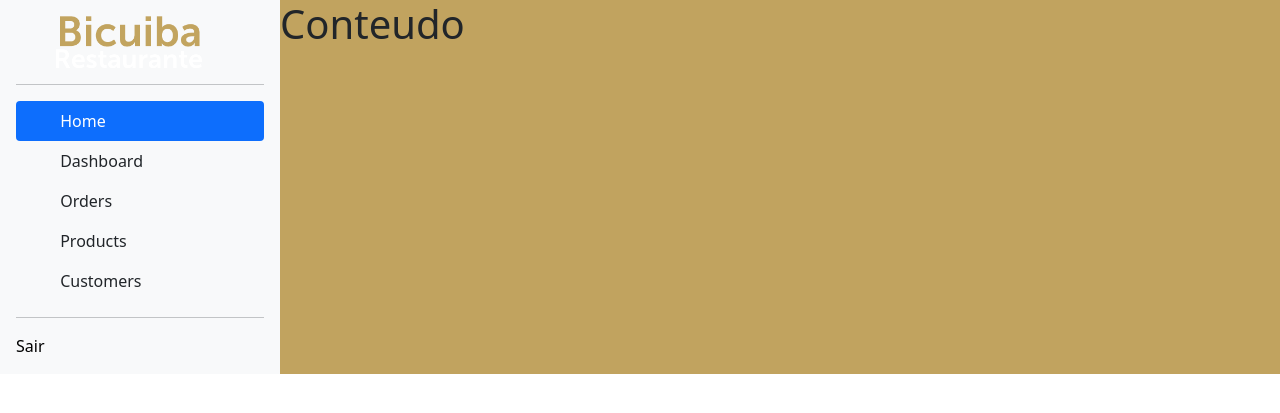
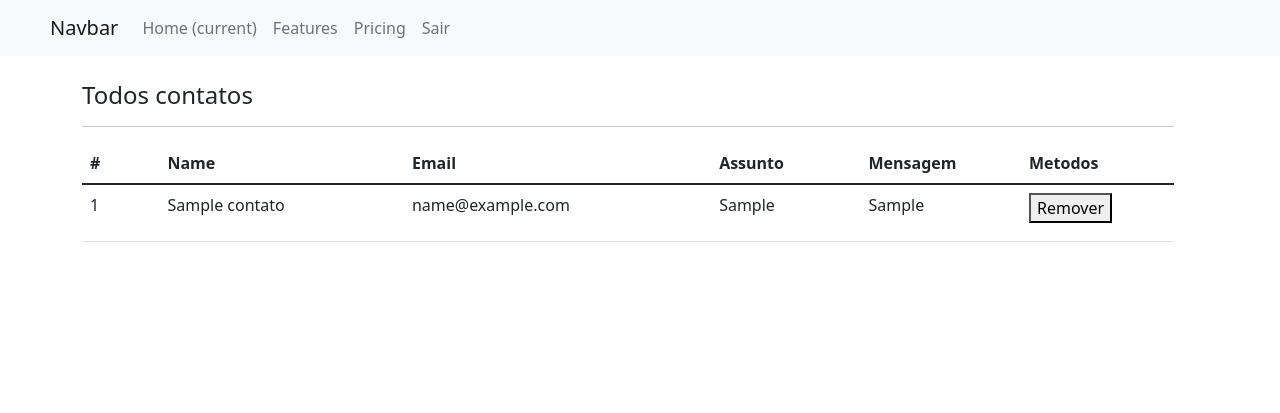
Before and after one commit to cpdrenato/ProjetoRestaurante, a PHP site: page /restaurante/adm.php in a window 1280 px wide. Shown: the top 413 px of the page. Run offline with PHP 8.4, Linux system fonts and the light colour scheme; the visitor is signed in with stand-in values (Sample User, id 1); tables that the repository leaves empty or names only in its code hold one stand-in row (values such as "Sample post"); some libraries are stand-ins or nearby versions.

Commit message:
method delete

```diff
--- a/MarkUps-SpicyX/SpicyX/adm.php
+++ b/MarkUps-SpicyX/SpicyX/adm.php
@@ -1,5 +1,7 @@
 <?
 require_once "validador_acesso.php";
+$acao = 'recuperar';
+require 'controller.php';
 ?>
 <!doctype html>
 <html lang="en">
@@ -36,7 +38,23 @@ require_once "validador_acesso.php";
                 font-size: 3.5rem;
             }
         }
+
+        #mensagem {
+            max-width: 15ch;
+            overflow: hidden;
+            text-overflow: ellipsis;
+            white-space: nowrap;
+        }
+
+        p {
+            margin-right: 25px;
+        }
     </style>
+    <script>
+        function remover(id) {
+            location.href = 'adm.php?acao=remover&id=' + id;
+        }
+    </script>
 
 
     <!-- Custom styles for this template -->
@@ -44,66 +62,76 @@ require_once "validador_acesso.php";
 </head>
 
 <body>
-
-    <main style="background-color: #c1a35f;">
-        <div class="d-flex flex-column flex-shrink-0 p-3 bg-light" style="width: 280px; background-color: #c1a35f; ">
-            <a href="/" class="d-flex align-items-center mb-3 mb-md-0 me-md-auto link-dark text-decoration-none">
-                <svg class="bi me-2" width="40" height="32">
-                    <use xlink:href="#bootstrap" />
-                </svg>
-                <span class="fs-4">
-                    <img src="./assets/img/logo.png" width="70%" alt="">
-                </span>
-            </a>
-            <hr>
-            <ul class="nav nav-pills flex-column mb-auto">
+    <nav class="navbar navbar-expand-lg navbar-light bg-light">
+        <a class="navbar-brand" href="#" style="margin-left: 50px;">Navbar</a>
+        <button class="navbar-toggler" type="button" data-toggle="collapse" data-target="#navbarNav" aria-controls="navbarNav" aria-expanded="false" aria-label="Toggle navigation">
+            <span class="navbar-toggler-icon"></span>
+        </button>
+        <div class="collapse navbar-collapse" id="navbarNav">
+            <ul class="navbar-nav">
+                <li class="nav-item active">
+                    <a class="nav-link" href="#">Home <span class="sr-only">(current)</span></a>
+                </li>
                 <li class="nav-item">
-                    <a href="#" class="nav-link active" aria-current="page">
-                        <svg class="bi me-2" width="16" height="16">
-                            <use xlink:href="#home" />
-                        </svg>
-                        Home
-                    </a>
+                    <a class="nav-link" href="#">Features</a>
                 </li>
-                <li>
-                    <a href="#" class="nav-link link-dark">
-                        <svg class="bi me-2" width="16" height="16">
-                            <use xlink:href="#speedometer2" />
-                        </svg>
-                        Dashboard
-                    </a>
+                <li class="nav-item">
+                    <a class="nav-link" href="#">Pricing</a>
                 </li>
-                <li>
-                    <a href="#" class="nav-link link-dark">
-                        <svg class="bi me-2" width="16" height="16">
-                            <use xlink:href="#table" />
-                        </svg>
-                        Orders
-                    </a>
-                </li>
-                <li>
-                    <a href="#" class="nav-link link-dark">
-                        <svg class="bi me-2" width="16" height="16">
-                            <use xlink:href="#grid" />
-                        </svg>
-                        Products
-                    </a>
-                </li>
-                <li>
-                    <a href="#" class="nav-link link-dark">
-                        <svg class="bi me-2" width="16" height="16">
-                            <use xlink:href="#people-circle" />
-                        </svg>
-                        Customers
-                    </a>
+                <li class="nav-item">
+                    <a class="nav-link" href="logoff.php">Sair</a>
                 </li>
             </ul>
-            <hr>
-            <div class="float-right">
-                <a style="text-decoration: none; color: black;" href="logoff.php">Sair</a>
+        </div>
+    </nav>
+    <main>
+        <div class="container" style="margin-top: 25px;">
+            <div class="row">
+                <div class="row">
+                    <div class="col">
+                        <h4>Todos contatos</h4>
+                        <hr />
+                        <table class="table">
+                            <thead>
+                                <tr>
+                                    <th scope="col">#</th>
+                                    <th scope="col">Name</th>
+                                    <th scope="col">Email</th>
+                                    <th scope="col">Assunto</th>
+                                    <th scope="col">Mensagem</th>
+                                    <th scope="col">Metodos</th>
+                                </tr>
+                            </thead>
+                            <tbody>
+                                <? foreach ($contatos as $indice => $contato) { ?>
+                                    <tr id="contato_<?= $contato->id ?>">
+                                        <td>
+                                            <p><?= $contato->id ?></p>
+                                        </td>
+                                        <td>
+                                            <p><?= $contato->name ?></p>
+                                        </td>
+                                        <td>
+                                            <p><?= $contato->email ?></p>
+                                        </td>
+                                        <td>
+                                            <p><?= $contato->assunto ?></p>
+                                        </td>
+                                        <td>
+                                            <p id="mensagem"><?= $contato->mensagem ?></p>
+                                        </td>
+                                        <td>
+                                            <button onclick="remover(<?= $contato-> id ?>)">Remover</button>
+                                            <!-- <i class="fas fa-trash-alt fa-lg text-danger" onclick="remover(<?= $contato->id ?>)">Ola</i> -->
+                                        </td>
+                                    </tr>
+                                <? } ?>
+                            </tbody>
+                        </table>
+                    </div>
+                </div>
             </div>
         </div>
-        <h1>Conteudo</h1>
     </main>
 
 
--- a/MarkUps-SpicyX/SpicyX/controller.php
+++ b/MarkUps-SpicyX/SpicyX/controller.php
@@ -11,7 +11,7 @@
 
 $acao = isset($_GET['acao']) ? $_GET['acao'] : $acao;
 
-	if($acao == 'inserir' ) {
+if ($acao == 'inserir') {
 	$contato = new Contato();
 	// echo '<p>'.$_POST['name'].'</p>';
 	// echo '<p>'.$_POST['email'].'</p>';
@@ -31,8 +31,26 @@
 	$ContatoService->inserir();
 
 	header('Location: index.php');
+} else if ($acao == 'recuperar') {
 
+	$contato = new Contato();
+	$conexao = new Conexao();
+
+	$ContatoService = new ContatoService($conexao, $contato);
+	$contatos = $ContatoService->recuperar();
+} else if ($acao == 'remover') {
+
+	$contato = new Contato();
+	$contato->__set('id', $_GET['id']);
+
+	$conexao = new Conexao();
+
+	$tarefaService = new ContatoService($conexao, $contato);
+	$tarefaService->remover();
+
+	if (isset($_GET['pag']) && $_GET['pag'] == 'index') {
+		header('location: adm.php');
+	} else {
+		header('location: adm.php');
 	}
-
-
-?>
+}
--- a/MarkUps-SpicyX/SpicyX/logoff.php
+++ b/MarkUps-SpicyX/SpicyX/logoff.php
@@ -28,6 +28,6 @@
 	*/
 
 	session_destroy();
-	header('Location: index.html');
+	header('Location: index.php');
 
 ?>
--- a/MarkUps-SpicyX/SpicyX/service.php
+++ b/MarkUps-SpicyX/SpicyX/service.php
@@ -30,13 +30,7 @@ class ContatoService {
 	}
 
 	public function recuperar() { //read
-		$query = '
-			select
-				t.id, s.status, t.tarefa
-			from
-				tb_tarefas as t
-				left join tb_status as s on (t.id_status = s.id)
-		';
+		$query = 'select * from contato';
 		$stmt = $this->conexao->prepare($query);
 		$stmt->execute();
 		return $stmt->fetchAll(PDO::FETCH_OBJ);
@@ -53,9 +47,9 @@ class ContatoService {
 
 	public function remover() { //delete
 
-		$query = 'delete from tb_tarefas where id = :id';
+		$query = 'delete from contato where id = :id';
 		$stmt = $this->conexao->prepare($query);
-		$stmt->bindValue(':id', $this->tarefa->__get('id'));
+		$stmt->bindValue(':id', $this->contato->__get('id'));
 		$stmt->execute();
 	}
 
--- a/MarkUps-SpicyX/SpicyX/sigin.php
+++ b/MarkUps-SpicyX/SpicyX/sigin.php
@@ -62,7 +62,7 @@
                 </label>
             </div> -->
             <div class="d-flex flex-row bd-highlight mb-3">
-                <button class=" btn btn-lg" style="background-color: green; color: white; margin-right: 5px;" type="submit"><a style="text-decoration: none; color: white;" href="index.html">Voltar</a></button>
+                <button class=" btn btn-lg" style="background-color: green; color: white; margin-right: 5px;" type="submit"><a style="text-decoration: none; color: white;" href="index.php">Voltar</a></button>
                 <button class=" btn btn-lg" style="background-color: #c1a35f; color: white;" type="submit">Entrar</button>
             </div>
             <? if (isset($_GET['login']) && $_GET['login'] == 'erro') { ?>
```
Lines whose indentation alone changed are shown as unchanged.
